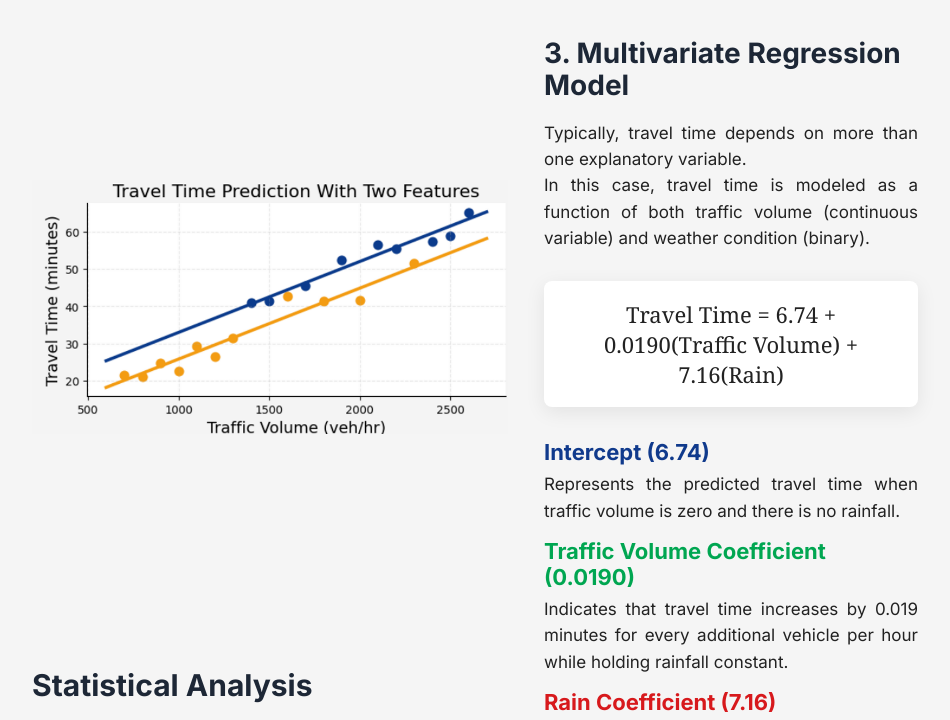
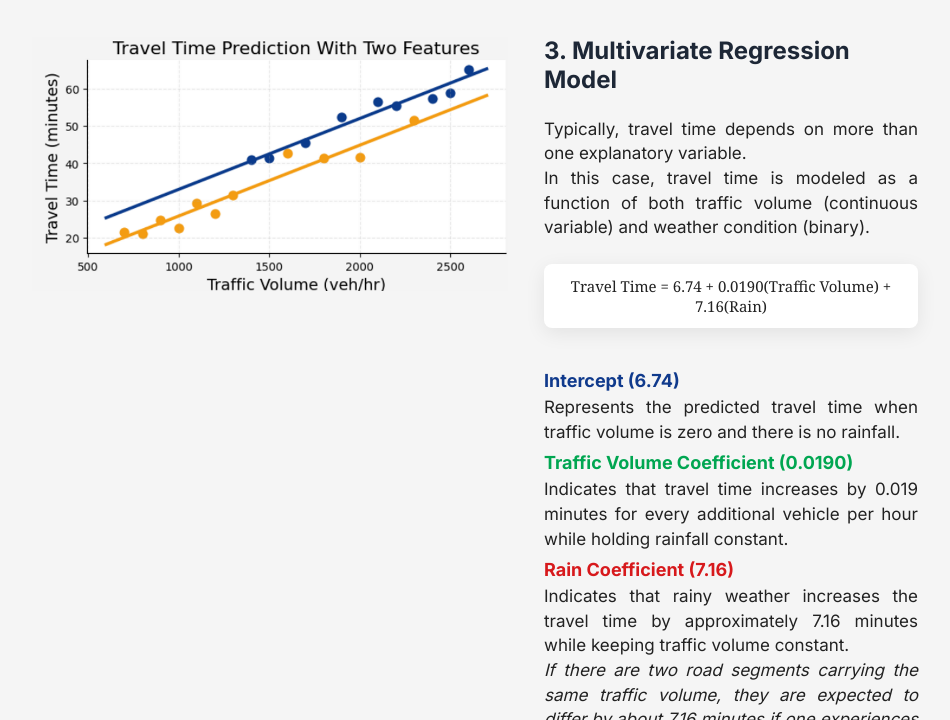
Before and after one commit to lesterjayollero/Linear-Regression, a plain HTML site: page index.html in a window 1280 px wide. Shown: the part 3169-3889 px from the top of the page, without its empty margins (313-1263 px from the left). Drawn offline with Linux system fonts and the light colour scheme.

Commit message:
Refactor CSS styles for model components
Updated styles for model detail, image, and text sections, including adjustments to alignment, margins, and font sizes.

```diff
--- a/index.html
+++ b/index.html
@@ -206,42 +206,44 @@ DETAILED MODEL SECTION
     display:grid;
     grid-template-columns:56% 44%;
     gap:36px;
-    align-items:start;
+    align-items:flex-start;
     margin: 40px 0 70px;
 }
-
+.model-image{
+    display:flex;
+    align-items:flex-start;
+}
 .model-image img{
     width:100%;
-     height:540px;
-    object-fit:contain;
+    max-width:780px;
+    height:auto;
     display:block;
 }
 
 .model-text{
     display:flex;
     flex-direction:column;
-    justify-content:space-between;
-    height:540px;
+    justify-content:flex-start;
+    gap:14px;
 }
 
 .model-text h3{
-    font-size:28px;
-    line-height:1.15;
-    margin-bottom:18px;
+    font-size:24px;
+    line-height:1.2;
+    margin-bottom:8px;
     color:#1d2736;
 }
 
 .model-text p{
-    margin-bottom:12px;
-    line-height:1.55;
+    margin:0;
+    line-height:1.45;
     font-size:17px;
     text-align:justify;
 }
 
 .model-text h4{
-    margin-top:14px;
-    margin-bottom:6px;
-    font-size:22px;
+    margin: 8px 0 4px;
+    font-size:18px;
 }
 
 .blue{
@@ -257,9 +259,9 @@ DETAILED MODEL SECTION
 }
 
 .model-detail .equation{
-    padding:18px;
-    margin:18px 0;
-    font-size:22px;
+    padding:12px;
+    margin:10px 0;
+    font-size:15px;
 }
 
 .model-divider{
@@ -269,7 +271,7 @@ DETAILED MODEL SECTION
 
 }
   .coef-group{
-    margin-top:auto;
+    margin-top:10px;
 }
 .card:hover{
 transform:translateY(-5px);
```
